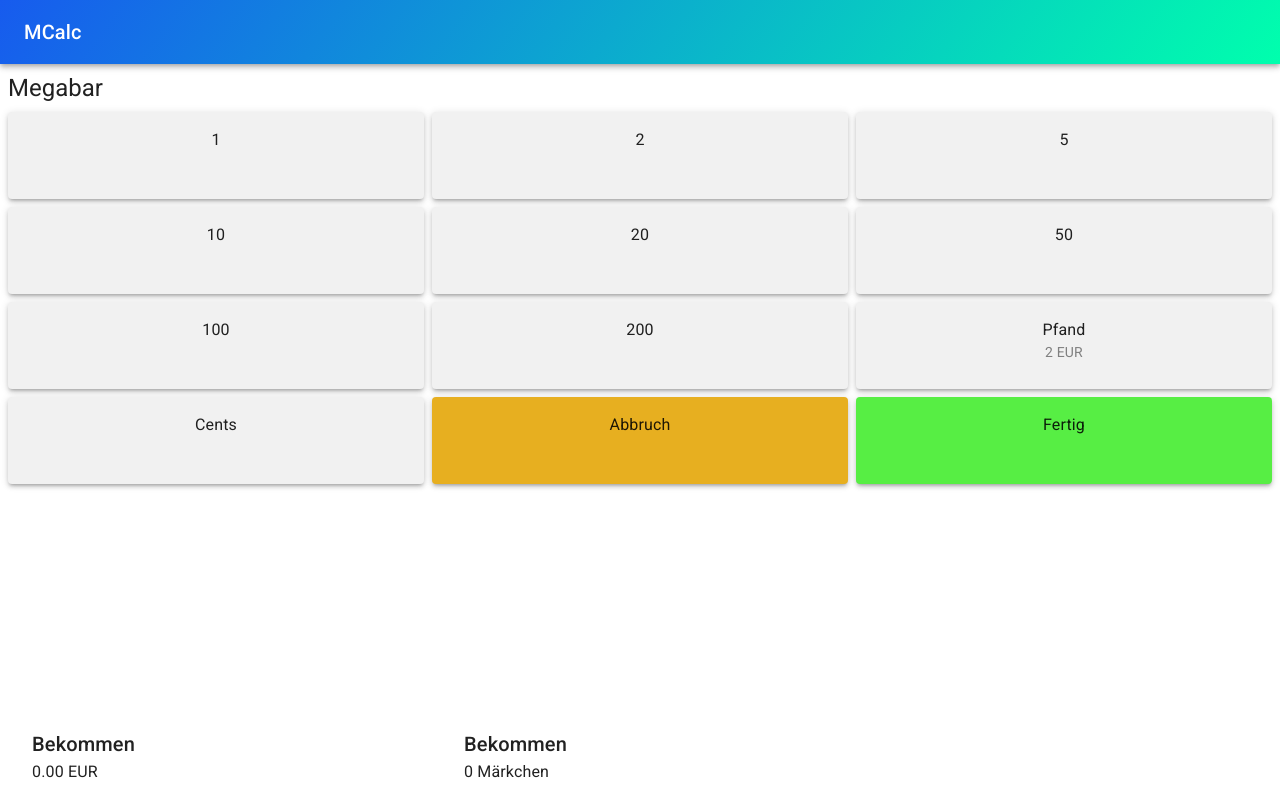
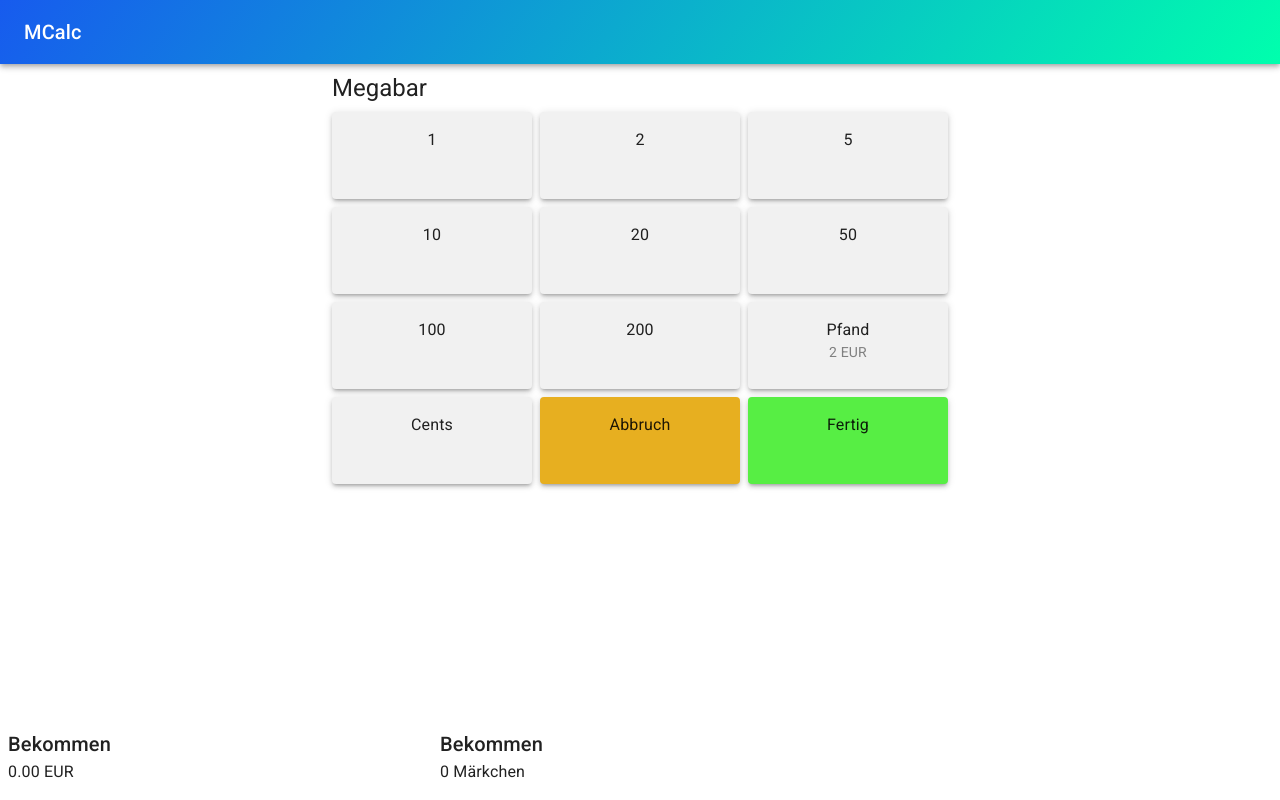
Before and after one commit to nschaber/mcalc, a React (Vite) app: page /mb/checkout in a window 1280 px wide. Built offline with nearby package versions, Linux system fonts and the light colour scheme.

Commit message:
Fix Grids

```diff
--- a/package.json
+++ b/package.json
@@ -2,7 +2,7 @@
   "name": "mcalc",
   "description": "MCalc",
   "private": true,
-  "version": "0.0.0",
+  "version": "1.0.0",
   "type": "module",
   "scripts": {
     "dev": "vite",
--- a/src/pages/Calculator.tsx
+++ b/src/pages/Calculator.tsx
@@ -7,45 +7,59 @@ import {NavigateFunction, useNavigate} from "react-router-dom";
 
 const Calculator = () => {
 
-    const {name, total, addValue, setCentMode, centMode, clear, directMode, setDirectMode, options} = useContext<ICalculatorContext>(CalculatorContext);
+    const {
+        name,
+        total,
+        addValue,
+        setCentMode,
+        centMode,
+        clear,
+        directMode,
+        setDirectMode,
+        options
+    } = useContext<ICalculatorContext>(CalculatorContext);
     const navigate: NavigateFunction = useNavigate()
 
     return (
         <Fragment>
-            { options ?
-                <Fragment>
-                    <Grid container spacing={1} padding={1}>
+            <Grid container spacing={0} padding={0} justifyContent={"center"}>
+                <Grid container spacing={1} padding={1} md={6}>
                     <Grid item xs={12}>
                         <Typography variant={"h5"}>{name}</Typography>
                     </Grid>
-                        { directMode ?
+                    {directMode ?
                         <Fragment>
                             {[1, 2, 3, 4, 5, 6, 7, 8, 9].map((key: number) => {
                                 return <Panel key={key} handleClick={async () => addValue(key, false)} size={4}>
                                     <Typography variant={"body1"}>{key}</Typography>
                                 </Panel>
                             })}
-                                <Panel handleClick={async () => setCentMode(!centMode)} size={4} color={centMode ? "#e74646" : undefined }>
+                            <Panel handleClick={async () => setCentMode(!centMode)} size={4}
+                                   color={centMode ? "#e74646" : undefined}>
                                 <Typography variant={"body1"}>Cents</Typography>
                             </Panel>
                         </Fragment>
                         :
                         <Fragment>
                             {options.products.map((value: Entity) => {
-                                    return <Panel key={value.key} handleClick={async () => addValue(value.value.default + options.returns, true)} size={4}>
+                                return <Panel key={value.key}
+                                              handleClick={async () => addValue(value.value.default + options.returns, true)}
+                                              size={4}>
                                     <Typography variant={"body1"}>{value.name}</Typography>
                                     <Typography variant={"body2"} color={"grey"}>{value.value.default} EUR</Typography>
                                 </Panel>
                             })}
                         </Fragment>
                     }
-                        <Panel handleClick={async () => setDirectMode(!directMode)} size={4} color={directMode ? "#17aeef" : undefined }>
+                    <Panel handleClick={async () => setDirectMode(!directMode)} size={4}
+                           color={directMode ? "#17aeef" : undefined}>
                         <Typography variant={"body1"}>Direkt</Typography>
                     </Panel>
-                        <Panel handleClick={async () => clear()} size={4} color={total > 0 ? "#e7af20" : undefined }>
+                    <Panel handleClick={async () => clear()} size={4} color={total > 0 ? "#e7af20" : undefined}>
                         <Typography variant={"body1"}>Löschen</Typography>
                     </Panel>
-                        <Panel handleClick={async () => navigate("checkout")} size={4} color={total > 0 ? "#57ee44" : undefined }>
+                    <Panel handleClick={async () => navigate("checkout")} size={4}
+                           color={total > 0 ? "#57ee44" : undefined}>
                         <Typography variant={"body1"}>Kassieren</Typography>
                     </Panel>
                 </Grid>
@@ -55,10 +69,7 @@ const Calculator = () => {
                         <Typography variant={"body1"}>{total.toFixed(2)} EUR</Typography>
                     </Grid>
                 </Grid>
-                </Fragment>
-                :
-                null
-            }
+            </Grid>
         </Fragment>
     )
 
--- a/src/pages/CheckOut.tsx
+++ b/src/pages/CheckOut.tsx
@@ -20,7 +20,8 @@ const CheckOut = () => {
 
     return (
         <Fragment>
-            <Grid container spacing={1} padding={1}>
+            <Grid container spacing={0} padding={0} justifyContent={"center"}>
+                <Grid container spacing={1} padding={1} md={6}>
                     <Grid item xs={12}>
                         <Typography variant={"h5"}>{name}</Typography>
                     </Grid>
@@ -51,11 +52,12 @@ const CheckOut = () => {
                         <Typography variant={"body1"}>{(given - total).toFixed(2)} EUR</Typography>
                     </Grid>
                     <Grid item xs={4}>
-                    <Typography variant={"h6"}>{(productsCount - returnsCount) <= 0 ? "Bekommen" : "Geben"}</Typography>
+                        <Typography
+                            variant={"h6"}>{(productsCount - returnsCount) <= 0 ? "Bekommen" : "Geben"}</Typography>
                         <Typography variant={"body1"}>{(productsCount - returnsCount)} Märkchen</Typography>
                     </Grid>
                 </Grid>
-
+            </Grid>
         </Fragment>
     )
 
--- a/src/pages/Root.tsx
+++ b/src/pages/Root.tsx
@@ -9,7 +9,8 @@ const Root = () => {
 
     return (
         <Fragment>
-            <Grid container spacing={1} padding={1}>
+            <Grid container spacing={0} padding={0} justifyContent={"center"}>
+                <Grid container spacing={1} padding={1} md={6}>
                 <Panel handleClick={async () => await navigate("/bb")} size={12}>
                     <Typography variant={"h6"}>Bierburg</Typography>
                     <Typography variant={"body1"}>Rechner für die Bierburg</Typography>
@@ -18,6 +19,7 @@ const Root = () => {
                     <Typography variant={"h6"}>Megabar</Typography>
                     <Typography variant={"body1"}>Rechner für die Megabar</Typography>
                 </Panel>
+                </Grid>
             </Grid>
         </Fragment>
     )
```
Also changed, not shown: 2 other files (tests, documents, lock files or other folders). Lines whose indentation alone changed are shown as unchanged.
